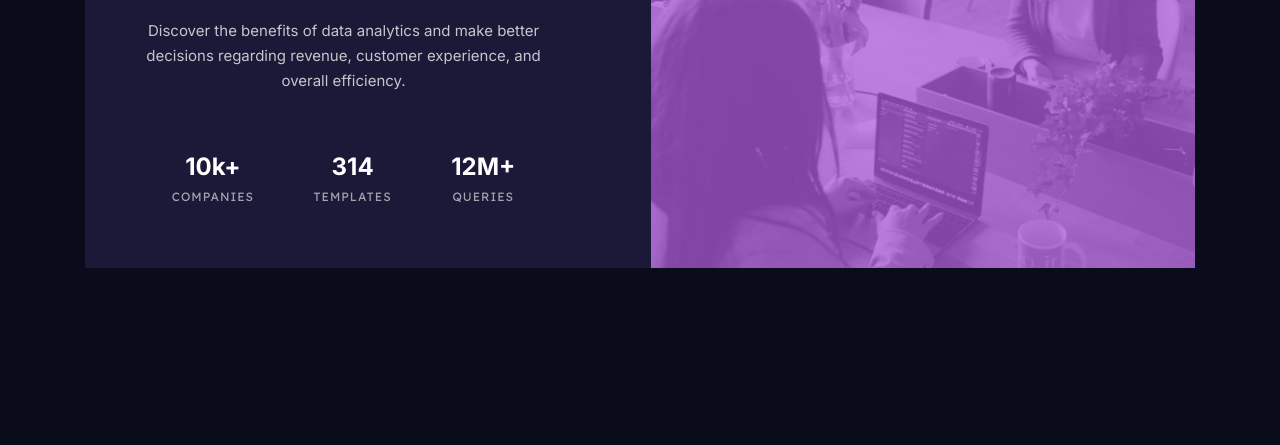
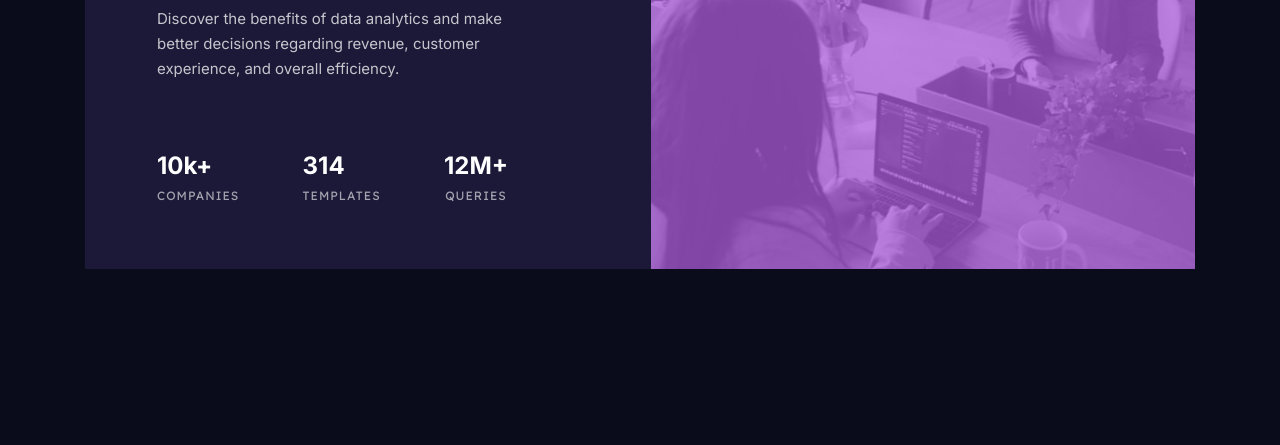
Before and after one commit to tsiestova/stats-preview-card, a website built with webpack: page src/index.html in a window 1280 px wide. Shown: the part 355-800 px from the top of the page. Built offline with nearby package versions, Linux system fonts and the light colour scheme.

Commit message:
project added

```diff
--- a/src/styles/_card.scss
+++ b/src/styles/_card.scss
@@ -4,20 +4,21 @@
 
   @include breakpoint(desktop) {
     max-width: 1110px;
-    margin: auto;
+    //margin: auto;
     display: flex;
     flex-direction: row-reverse;
   }
 }
 
 .card__picture {
-  width: 327px;
   height: 240px;
   position: relative;
+  margin: auto;
 
   @include breakpoint(desktop) {
     width: 49%;
-    height: 446px;
+    height: auto;
+    margin: 0;
   }
 
   img {
@@ -45,10 +46,7 @@
 
   @include breakpoint(desktop) {
     width: 51%;
-    display: flex;
-    flex-direction: column;
-    justify-content: space-evenly;
-    padding: 54px 106px 17px 57px;
+    padding: 71px 111px 38px 72px;
   }
 }
 
@@ -63,6 +61,8 @@
   @include breakpoint(desktop) {
     font-size: 36px;
     line-height: 44px;
+    text-align: left;
+    margin-bottom: 26px;
   }
 }
 
@@ -74,12 +74,18 @@
   color: #ffffff;
   margin-bottom: 39px;
   opacity: 0.75;
+
+  @include breakpoint(desktop) {
+    text-align: left;
+    margin-bottom: 70px;
+  }
 }
 
 .card__list {
   @include breakpoint(desktop) {
     display: flex;
-    justify-content: space-around;
+    justify-content: space-between;
+    padding: 0 32px 0 0;
   }
 
   .card__item {
@@ -92,6 +98,10 @@
       line-height: 29px;
       text-align: center;
       margin-bottom: 3px;
+
+      @include breakpoint(desktop) {
+        text-align: left;
+      }
     }
 
     .card__item-number {
--- a/src/styles/_layout.scss
+++ b/src/styles/_layout.scss
@@ -7,6 +7,9 @@ body {
   height: 100%;
 
   @include breakpoint(desktop) {
+    padding: 0;
     display: flex;
+    align-items: center;
+    justify-content: center;
   }
 }
--- a/webpack.config.js
+++ b/webpack.config.js
@@ -3,6 +3,7 @@
 const path = require("path");
 const HtmlWebpackPlugin = require("html-webpack-plugin");
 const isProduction = process.env.NODE_ENV == "production";
+
 const MiniCssExtractPlugin = require("mini-css-extract-plugin");
 const stylesHandler = "style-loader";
 const CopyPlugin = require("copy-webpack-plugin");
```
